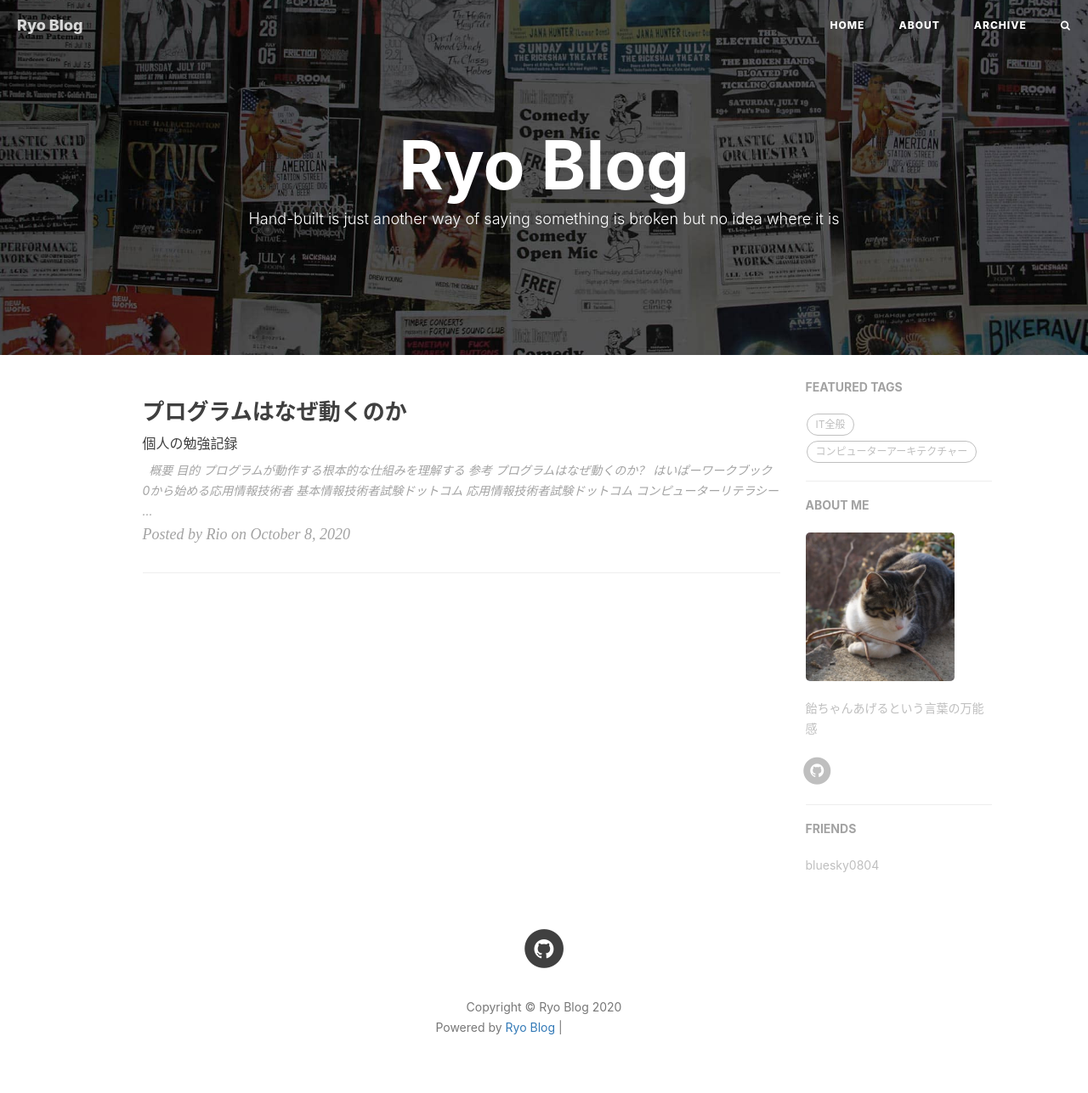
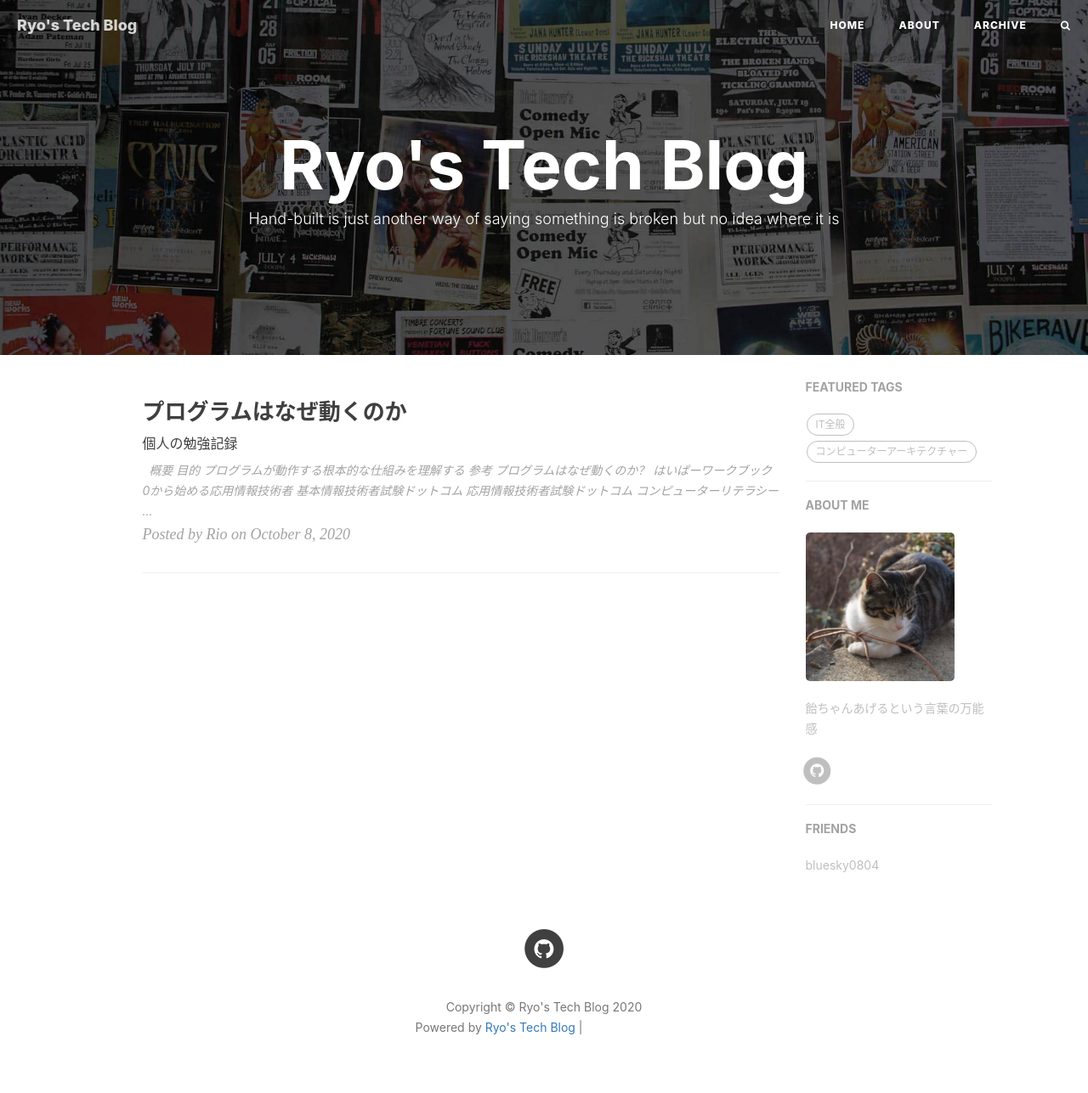
Before and after one commit to RyoNakagami/RyoNakagami.github.io, a Jekyll site: the page built from index.html, in a window 1280 px wide. Shown: the whole page at 85% size. Built offline with Jekyll 4.4.1, drawn with Linux system fonts in a browser that asks for light colours; nearby versions of some CDN libraries; the list of posts is cut into pages by our own code; comment, search, counter and statistics services are not loaded; grey boxes are pictures that could not be loaded.

Commit message:
fix title

```diff
--- a/404.html
+++ b/404.html
@@ -2,7 +2,7 @@
 layout: default
 title: 404
 hide-in-nav: true
-description: "你来到了没有知识的荒原 :("
+description: "ページは存在しません"
 header-img: "img/404-bg.jpg"
 permalink: /404.html
 ---
--- a/_config.yml
+++ b/_config.yml
@@ -1,6 +1,6 @@
 # Site settings
-title: Ryo Blog
-SEOTitle: Ryo Blog
+title: Ryo's Tech Blog
+SEOTitle: Ryo's Tech Blog
 header-img: img/home-bg.jpg
 email: nakagamiryo0901@gmail.com
 description: "Football, Arsenal, Gooner | IT，PL，Data scientist，Business Analyst | TOYOTA 86GT"
@@ -57,7 +57,7 @@ kramdown:
 
 
 # Disqus settings
-disqus_username: Rio
+#disqus_username: Rio
 
 # Netease settings
 netease_comment: false
@@ -104,12 +104,6 @@ friends: [
     #     title: "Su",
     #     href: "http://su.gallery/"
     # },{
-    #    title: "乱序",
-    #    href: "http://mida.re/"
-    #},{
-    #    title: "Sherry Wu",
-    #    href: "https://xuechundesign.github.io"
-    #},{
         title: "bluesky0804",
         href: "https://twitter.com/bluesky0804?ref_src=twsrc%5Egoogle%7Ctwcamp%5Eserp%7Ctwgr%5Eauthor"
     }
--- a/_includes/footer.html
+++ b/_includes/footer.html
@@ -9,7 +9,7 @@
                 <p class="copyright text-muted">
                     Copyright &copy; {{ site.title }} {{ site.time | date: '%Y' }}
                     <br>
-                    Powered by <a href="https://ryonakagami.github.io">Ryo Blog</a> |
+                    Powered by <a href="https://ryonakagami.github.io">Ryo's Tech Blog</a> |
                     <iframe style="margin-left: 2px; margin-bottom:-5px;" frameborder="0" scrolling="0" width="100px"
                         height="20px"
                         src="https://ghbtns.com/github-btn.html?user=RyoNakagami&repo=RyoNakagami.github.io&type=star&count=true">
```
